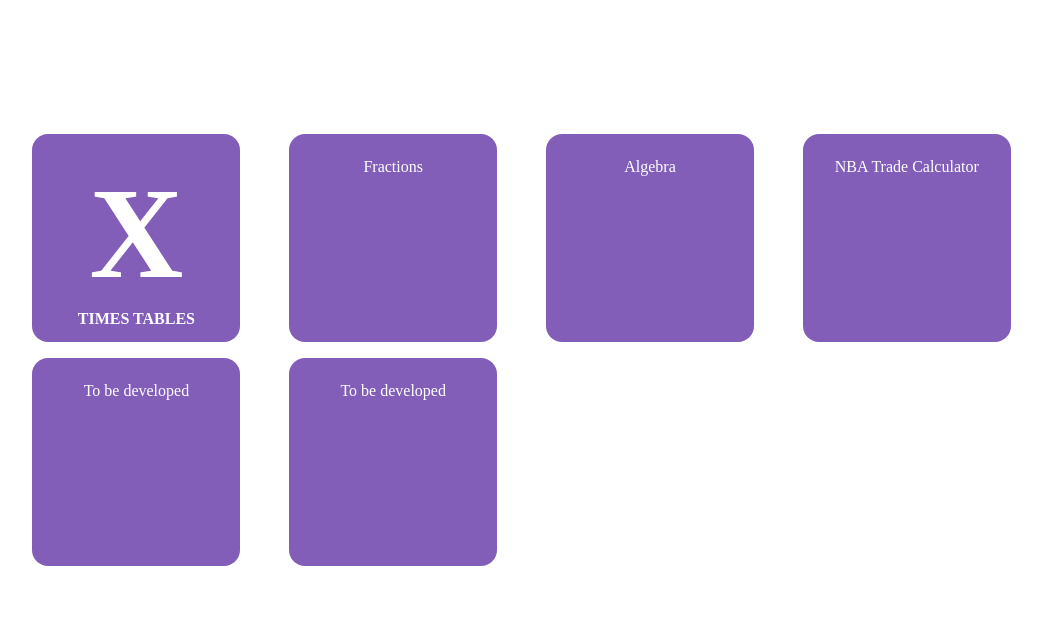
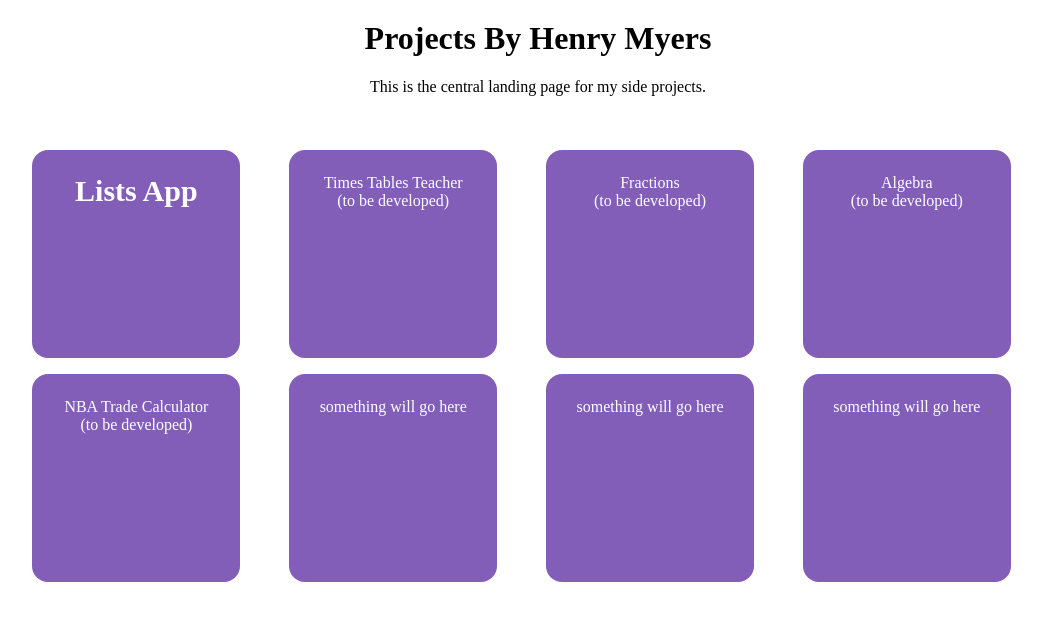
Before and after one commit to hankhowland/projects, a plain HTML site: page index.html in a window 1280 px wide. Shown: the whole page, without its empty margins (102-1144 px from the left). Drawn offline with Linux system fonts and the light colour scheme.

Commit message:
modified landing page

```diff
--- a/index.html
+++ b/index.html
@@ -1,13 +1,16 @@
-<link rel="stylesheet" href="styles/landing.css">
+<link rel="stylesheet" href="landing.css">
+<div style="text-align:center; margin-top:20px;">
+    <h1>Projects By Henry Myers</h1>
+    <p>This is the central landing page for my side projects.</p>
+</div>
 
 <div class="grid">
-    <div>
-        <div id="times-tables-icon"><a href="tables/index.html">X</a></div>
-        <a href="tables/index.html">TIMES TABLES</a>
-    </div>
-    <div>Fractions</div>
-    <div>Algebra</div>
-    <div>NBA Trade Calculator</div>
-    <div>To be developed</div>
-    <div>To be developed</div>
+    <div><a href="https://hankhowland.github.io/listsApp/index.html">Lists App</a></div>
+    <div>Times Tables Teacher<br>(to be developed)</div>
+    <div>Fractions<br>(to be developed)</div>
+    <div>Algebra<br>(to be developed)</div>
+    <div>NBA Trade Calculator<br>(to be developed)</div>
+    <div>something will go here</div>
+    <div>something will go here</div>
+    <div>something will go here</div>
 </div>
--- a/styles/landing.css
+++ b/landing.css
@@ -1,6 +1,6 @@
 
 .grid {
-    padding:10%;
+    padding:3% 10%;
     display: grid;
     grid-template-columns: repeat(auto-fill, minmax(200px, 1fr));
     grid-gap: 1rem;
@@ -14,12 +14,13 @@
     padding: 1.5rem;
     border-radius: 1rem;
   }
-  #times-tables-icon {
+  .icon {
       font-weight:bold;
       font-size:130px;
       margin-bottom:2px;
   }
   a {
+      font-size:30px;
       color:white;
       font-weight:bold;
       text-decoration:none;
--- a/styles/tables.css
+++ /dev/null
@@ -1,20 +0,0 @@
-.linkContainer {
-    display: flex;
-    flex-direction: row;
-}
-.linkContainer > div {
-
-    background: rgb(130, 94, 185);
-    font-size:35px;
-    border-radius: 1rem;
-    padding:10%;
-    margin:5%;
-}
-a {
-    color:white;
-    text-decoration:none;
-}
-a:hover {
-    font-weight:bold;
-    color:black;
-}
```
Also changed, not shown: tables/index.html (deleted, +0 -7 lines), tables/practice.html (deleted), tables/test.html (deleted).
